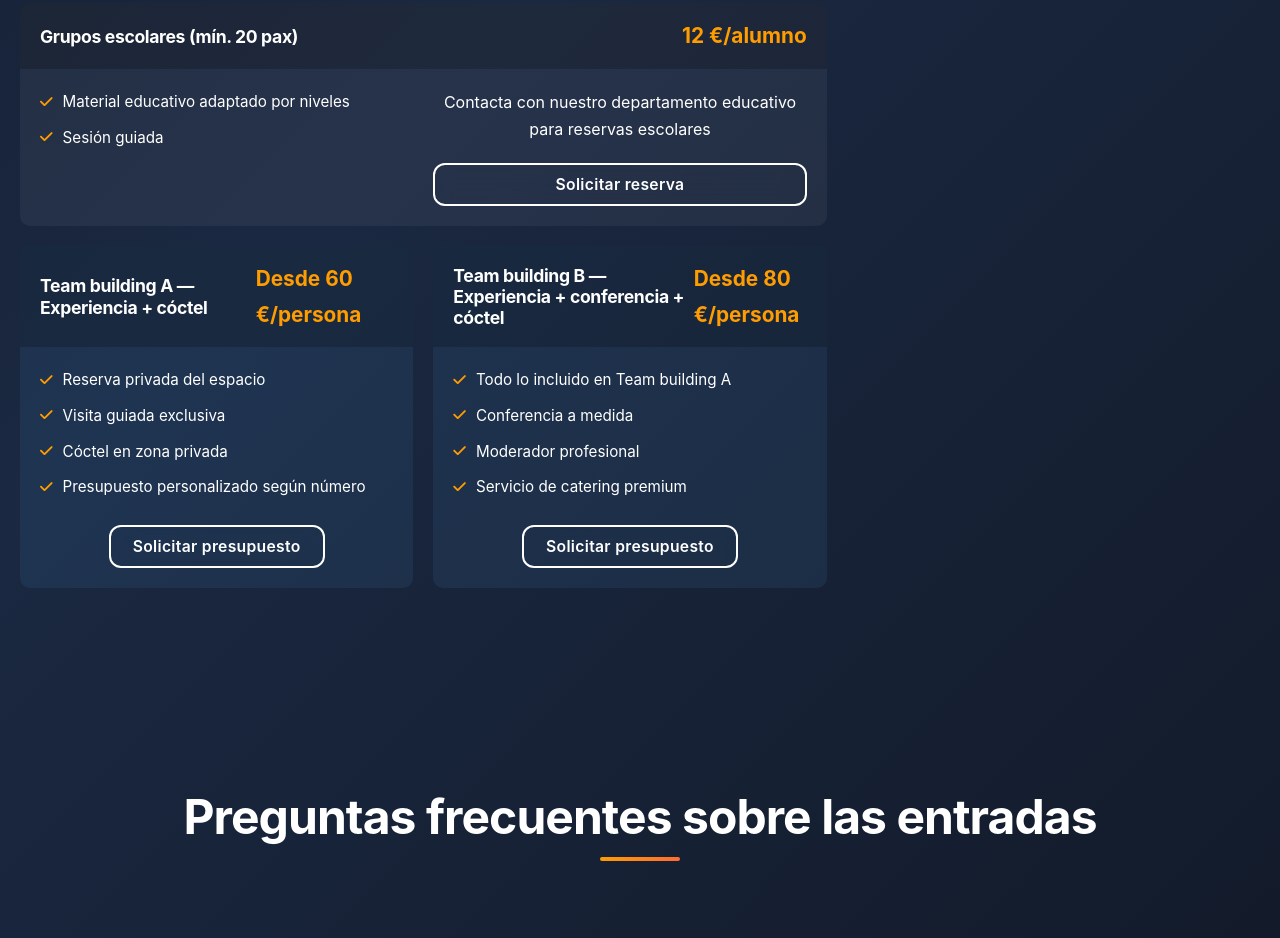
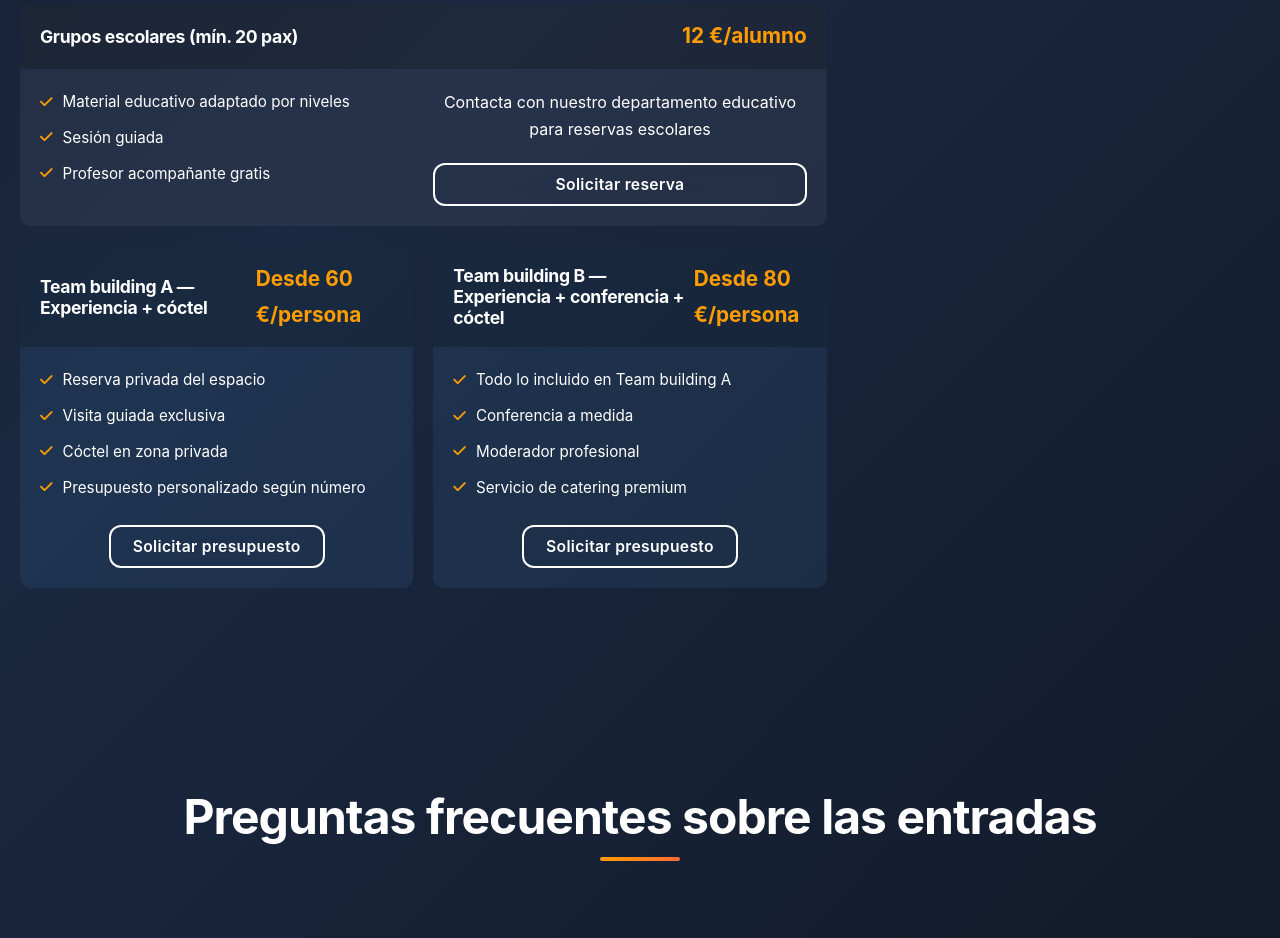
Before and after one commit to Doritoiap/Doritoiap.github.io, a plain HTML site: page entradas.html in a window 1280 px wide. Shown: the part 2430-3368 px from the top of the page. Drawn offline with Linux system fonts and the light colour scheme.

Commit message:
Bicho maligno

```diff
--- a/entradas.html
+++ b/entradas.html
@@ -281,6 +281,7 @@
                                     <ul class="ticket-features">
                                         <li><i class="fas fa-check"></i> Material educativo adaptado por niveles</li>
                                         <li><i class="fas fa-check"></i> Sesión guiada</li>
+                                        <li><i class="fas fa-check"></i> Profesor acompañante gratis</li>
                                     </ul>
                                 </div>
                                 <div class="school-cta">
```
